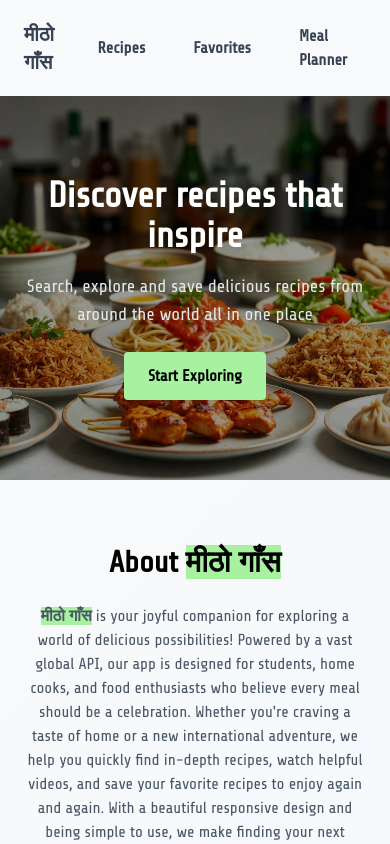
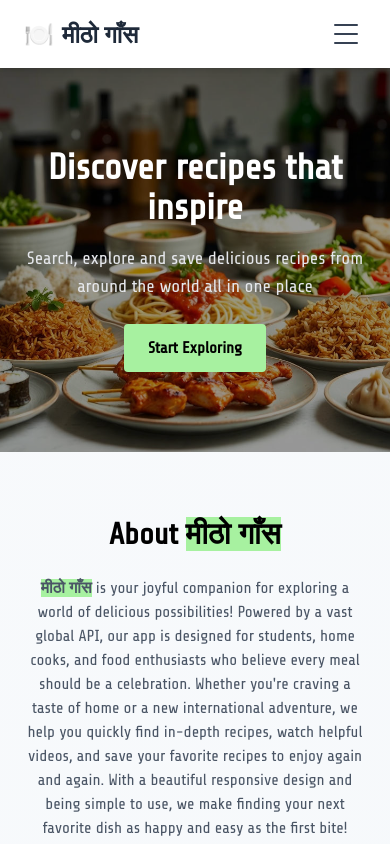
Before and after one commit to bijayjha2025/Projects-React, a React (Vite) app in the folder RecipeFinder/mithogaas/: page / in a window 390 px wide. Shown: the top 844 px of the page. Built offline with nearby package versions, Linux system fonts and the light colour scheme; a web font is replaced by a local one.

Commit message:
Making navbar more catchy

```diff
--- a/RecipeFinder/mithogaas/src/Components/NavBar.jsx
+++ b/RecipeFinder/mithogaas/src/Components/NavBar.jsx
@@ -1,21 +1,72 @@
-
-import { Link } from 'react-router-dom';
+import { Link, useLocation } from 'react-router-dom';
+import { useState } from 'react';
 
 const NavBar = () => {
+ const [isOpen, setIsOpen] = useState(false);
+ const location = useLocation();
+ const isActive = (path) => location.pathname === path;
+
+ const linkClasses = (path) => {
+    const baseClasses = "relative px-4 py-2 font-extrabold transition-all duration-300 font-share border-none bg-transparent cursor-pointer";
+    const colorClasses = isActive(path) ? 'text-green-600' : 'text-gray-700 hover:text-green-600';
+    const underlineClasses = isActive(path) ? 'before:absolute before:bottom-0 before:left-0 before:right-0 before:h-0.5 before:bg-green-300 before:scale-x-100' : 'before:absolute before:bottom-0 before:left-0 before:right-0 before:h-0.5 before:bg-green-300 before:origin-left before:transition-transform before:duration-300 before:ease-out before:scale-x-0 hover:before:scale-x-100';
+       return `${baseClasses} ${colorClasses} ${underlineClasses}`;
+    };
+
+    const mobileLinkClasses = (path) => {
+     const baseClasses = "w-full text-left block px-6 py-3 font-extrabold transition-all duration-300 font-share rounded-lg border-none bg-transparent cursor-pointer";
+     const activeClasses = isActive(path) ? 'text-green-600 bg-green-100' : 'text-gray-700 hover:text-green-600 hover:bg-green-50';
+        return `${baseClasses} ${activeClasses}`;
+    };
+
+    const handleNavClick = (path) => {
+     setCurrentPath(path);
+     setIsOpen(false);
+    };
+
     return(
-     <nav className="flex items-center justify-between px-6 py-4 shadow">
-        <Link to="/" className="text-xl font-extrabold text-gray-700 hover:text-[#58e633] transition-colors">मीठो गाँस</Link>
+     <nav className="sticky top-0 z-50 bg-white shadow-md" style={{ animation: 'slideDown 0.5s ease-out' }}>
+      <div className="max-w-7xl mx-auto px-6">
+       <div className="flex items-center justify-between py-4">
+        <Link to="/" className="text-2xl font-extrabold text-gray-800 hover:text-green-600 transition-all duration-300 hover:scale-105 flex items-center gap-2 group border-none bg-transparent cursor-pointer">
+         <span className="inline-block transition-transform duration-300 group-hover:rotate-12">🍽️</span>
+         <span className="transition-all duration-300">मीठो गाँस</span>
+        </Link>
 
-        <div className='flex items-center gap-4'>
-        <Link to="/recipes" className="px-4 py-2 text-gray-700 hover:text-[#58e633] font-extrabold transition-colors font-share">Recipes</Link>
+        <div className="hidden md:flex items-center gap-2">
+         <Link to="/" className={linkClasses('/')}>Home</Link>
+         <Link to="/recipes" className={linkClasses('/recipes')}>Recipes</Link>
+         <Link to="/favorites" className={linkClasses('/favorites')}>Favorites</Link>
+         <Link to="/mealplanner" className={linkClasses('/mealplanner')}>Meal Planner</Link>
+        </div>
 
-        <Link to="/favorites" className="px-4 py-2 text-gray-700 hover:text-[#58e633] font-extrabold transition-colors font-share">Favorites</Link>
+        <button onClick={() => setIsOpen(!isOpen)} className="md:hidden p-2 rounded-lg hover:bg-green-100 transition-colors duration-300 focus:outline-none focus:ring-2 focus:ring-green-300 border-none bg-transparent cursor-pointer" aria-label="Toggle menu" aria-expanded={isOpen}>
+         <div className="w-6 h-5 flex flex-col justify-between">
+          <span className="block h-0.5 bg-gray-700 rounded-full transition-all duration-300" style={{ transform: isOpen ? 'rotate(45deg) translateY(9px)' : 'none'}} ></span>
+          <span className="block h-0.5 bg-gray-700 rounded-full transition-all duration-300" style={{ opacity: isOpen ? 0 : 1 }} ></span>
+          <span className="block h-0.5 bg-gray-700 rounded-full transition-all duration-300" style={{ transform: isOpen ? 'rotate(-45deg) translateY(-9px)' : 'none' }} ></span>
+         </div>
+        </button>
+       </div>
 
-        <Link to="/mealplanner" className="px-4 py-2 text-gray-700 hover:text-[#58e633] font-extrabold transition-colors font-share">Meal Planner</Link>
+        <div className="md:hidden overflow-hidden transition-all duration-300 ease-in-out" style={{ maxHeight: isOpen ? '320px' : '0', opacity: isOpen ? 1 : 0 }} >
+          <div className="py-2 space-y-1 border-t border-gray-200">
+            <Link to="/" className={mobileLinkClasses('/')}>🏠 Home</Link>
+            <Link to="/recipes" className={mobileLinkClasses('/recipes')}>📖 Recipes</Link>
+            <Link to="/favorites" className={mobileLinkClasses('/favorites')}>❤️ Favorites </Link>
+            <Link to="/mealplanner" className={mobileLinkClasses('/mealplanner')}>📋 Meal Planner</Link>
+           </div>
+          </div>
+         </div>
 
-        </div>
+        <style>
+            {` @keyframes slideDown {
+                from { transform: translateY(-100%); opacity: 0; }
+                to { transform: translateY(0); opacity: 1; } }`
+            }
+        </style>
      </nav>
     );
 }
 
-export default NavBar
+export default NavBar;
```
